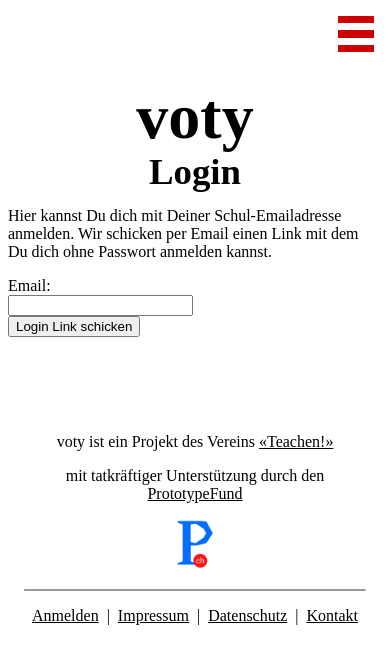
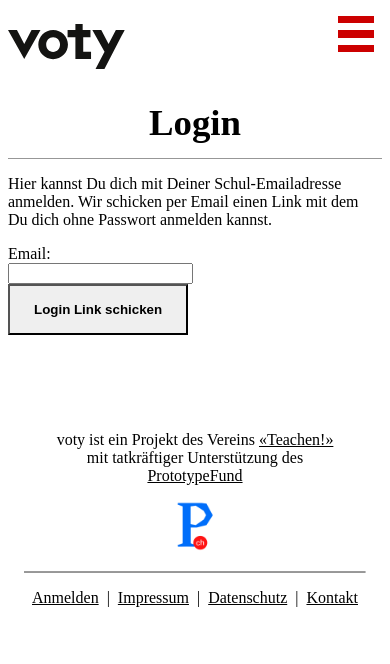
Before and after one commit to teachen-ch/voty, a Next.js app: page /user/login in a window 390 px wide. Shown: the top 664 px of the page. Built offline with nearby package versions, Linux system fonts and the light colour scheme.

Commit message:
Minor mobile styling fixing. you bet.

```diff
--- a/components/Footer.tsx
+++ b/components/Footer.tsx
@@ -8,9 +8,8 @@ export function Footer() {
             <a href="https://teachen.ch/verein-teachen" className="underline">
               «Teachen!»
             </a>
-          </p>
-          <p>
-            mit tatkräftiger Unterstützung durch den
+            <br />
+            mit tatkräftiger Unterstützung des
             <br />
             <a
               href="https://prototypefund.opendata.ch"
--- a/components/Newsletter.tsx
+++ b/components/Newsletter.tsx
@@ -45,7 +45,9 @@ export function Submit({ name, value }: { name: string; value: string }) {
     <div className="row is-vertical-align">
       <div className="col-3"></div>
       <div className="col">
-        <input type="submit" name={name} value={value} />
+        <button type="submit" name={name} className="is-full-width">
+          {value}
+        </button>
       </div>
     </div>
   );
--- a/components/Page.tsx
+++ b/components/Page.tsx
@@ -1,7 +1,9 @@
 export default function Page({ children }: { children: React.ReactNode }) {
   return (
     <div className="page">
-      <img src="/images/voty_logo.svg" alt="voty" className="logoPage" />
+      <a href="/">
+        <img src="/images/voty_logo.svg" alt="voty" className="logoPage" />
+      </a>
       <main className="max-800">{children}</main>
     </div>
   );
--- a/pages/user/login.tsx
+++ b/pages/user/login.tsx
@@ -1,9 +1,13 @@
 import { csrfToken } from "next-auth/client";
+import Head from "next/head";
+import Page from "../../components/Page";
 
 export default function Login({ csrfToken }: { csrfToken: string }) {
   return (
-    <main className="max-800">
-      <h1>voty</h1>
+    <Page>
+      <Head>
+        <title>voty - Anmeldung</title>
+      </Head>
       <h2>Login</h2>
       <p>
         Hier kannst Du dich mit Deiner Schul-Emailadresse anmelden. Wir schicken
@@ -18,10 +22,12 @@ export default function Login({ csrfToken }: { csrfToken: string }) {
           <input id="email" name="email" />
         </div>
         <div className="col-4">
-          <input type="submit" value="Login Link schicken" />
+          <button type="submit" className="button primary">
+            Login Link schicken
+          </button>
         </div>
       </form>
-    </main>
+    </Page>
   );
 }
 
--- a/styles/voty.css
+++ b/styles/voty.css
@@ -12,9 +12,11 @@
 }
 
 button,
-a[role="button"] {
+a[role="button"],
+input[type="submit"] {
   font-weight: bold;
   padding: 1rem 1.5rem;
+  border-radius: 0px !important;
 }
 
 .nowrap {
```
